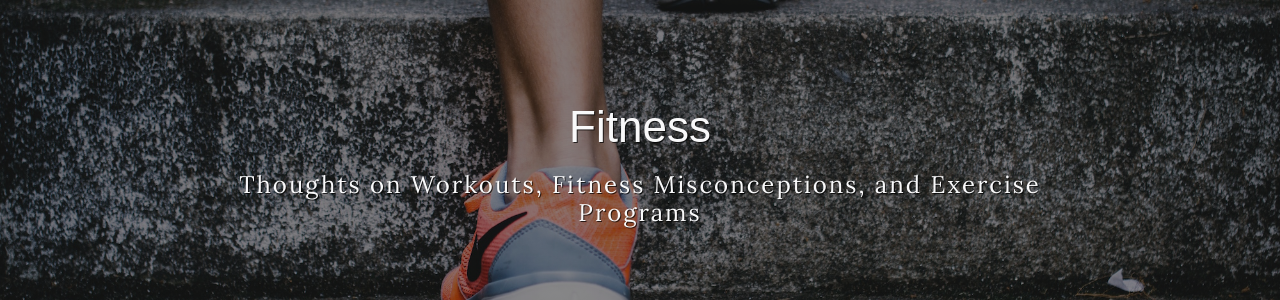
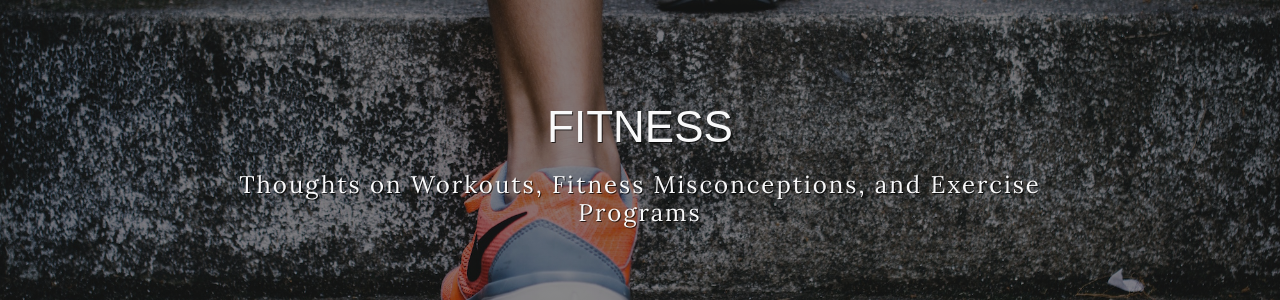
Before and after one commit to dmarooney1105/wholechsliving, a Jekyll site: the page built from fitness.md, in a window 1280 px wide and 1313 px high. Shown: the part 157-457 px from the top of the window. Built offline with Jekyll 4.4.1, drawn with Linux system fonts in a browser that asks for light colours; nearby versions of some CDN libraries; some web fonts are replaced.

```diff
--- a/fitness.md
+++ b/fitness.md
@@ -1,9 +1,9 @@
 ---
 layout: page
-hero-title: Fitness
+hero-title: FITNESS
 permalink: /fitness/
 hero_image_path: /images/fitness.jpg
-lead-in: Thoughts on Workouts, Fitness Misconceptions, and Exercise Programs
+lead-in: 'Thoughts on Workouts, Fitness Misconceptions, and Exercise Programs'
 bg-position: center
 ---
 
```
